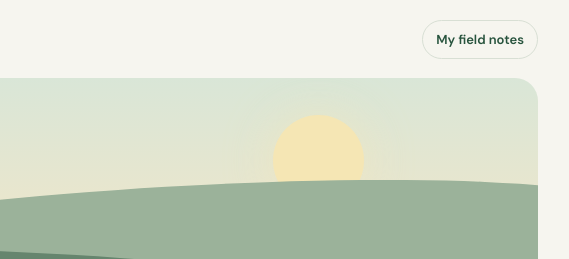
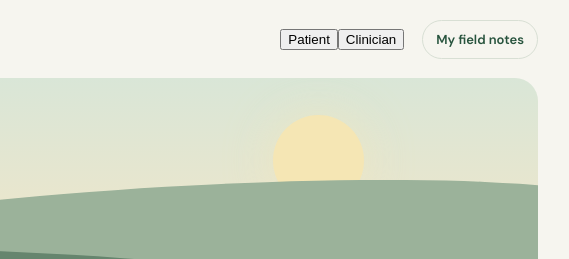
Before and after one commit to veraniemimaki/bloom-field-guide, a plain HTML site: page public/index.html in a window 1280 px wide. Shown: the top 259 px of the page, 538-1107 px from the left. Drawn offline with Linux system fonts and the light colour scheme.

Commit message:
Add patient and clinician demo navigation

```diff
--- a/public/index.html
+++ b/public/index.html
@@ -12,6 +12,7 @@
     <header class="topbar">
       <a class="brand" href="#" aria-label="BLOOM home"><span class="brand-mark">b</span><span>BLOOM</span></a>
       <span class="top-note">Your personal sensory field guide</span>
+      <nav class="view-switch" aria-label="Demo view"><button class="view-button active" id="patient-view-button" type="button">Patient</button><button class="view-button" id="clinician-view-button" type="button">Clinician</button></nav>
       <button class="quiet-button" id="history-button" type="button">My field notes</button>
     </header>
 
```
